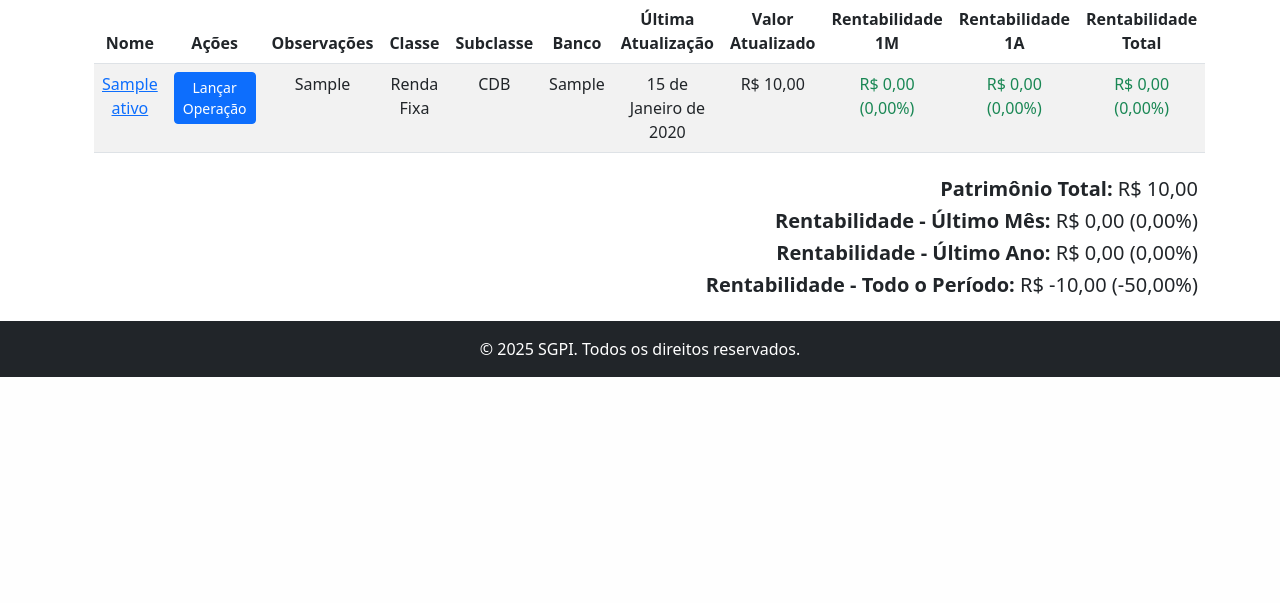
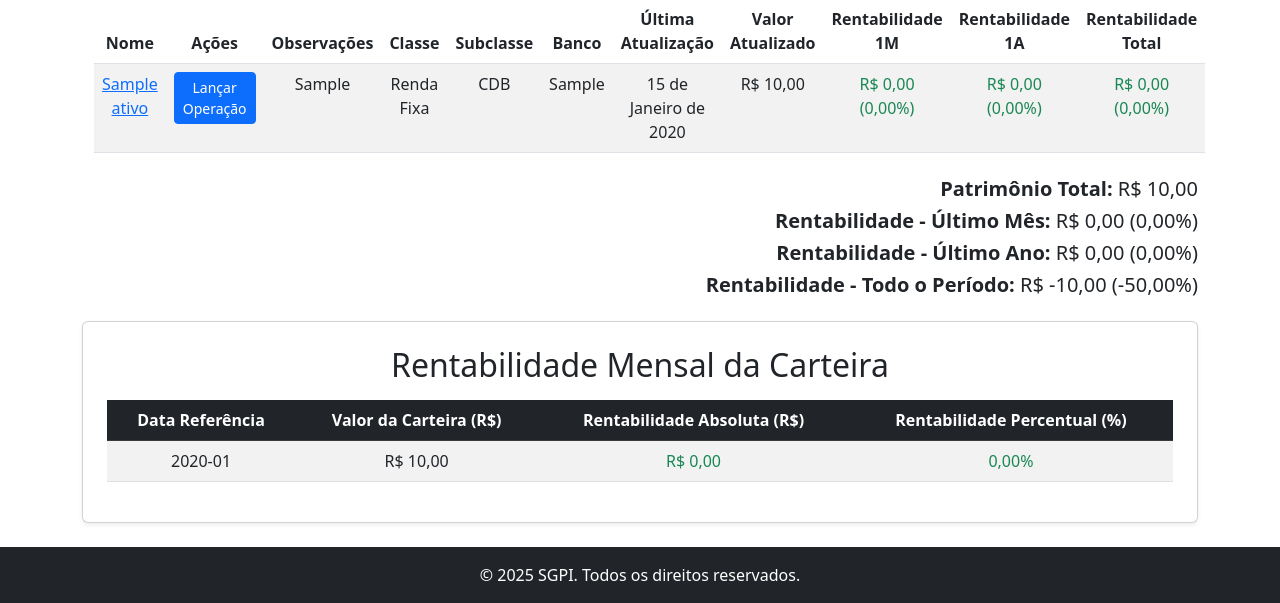
Before and after one commit to lhscaldas/BD-de-Investimentos, a Django app: page / in a window 1280 px wide. Shown: the part 443-1046 px from the top of the page. Before the commit the page ends 820 px from the top, so only its background shows below. Run offline with Django 5.2, Linux system fonts and the light colour scheme; a user stored in the database is signed in; tables that the repository leaves empty hold one stand-in row (values such as "Sample post").

Commit message:
cálculo da rentabilidade historica da carteira

```diff
--- a/desenvolvimento/investimentos/templates/resumo.html
+++ b/desenvolvimento/investimentos/templates/resumo.html
@@ -96,6 +96,41 @@
                 R$ {{ rentabilidade_abs_total|floatformat:2 }} ({{ rentabilidade_perc_total|floatformat:2 }}%)</h5>
         </div>
 
+        <div class="card p-4 shadow-sm mt-4">
+            <h2 class="mb-3">Rentabilidade Mensal da Carteira</h2>
+            <div class="table-responsive">
+                <table class="table table-striped table-hover text-center">
+                    <thead class="table-dark">
+                        <tr>
+                            <th>Data Referência</th>
+                            <th>Valor da Carteira (R$)</th>
+                            <th>Rentabilidade Absoluta (R$)</th>
+                            <th>Rentabilidade Percentual (%)</th>
+                        </tr>
+                    </thead>
+                    <tbody>
+                        {% for rentabilidade in rentabilidade_mensal %}
+                            <tr>
+                                <td>{{ rentabilidade.mes }}</td>
+                                <td>R$ {{ rentabilidade.valor|floatformat:2 }}</td>
+                                <td class="{% if rentabilidade.rentabilidade_abs < 0 %}text-danger{% else %}text-success{% endif %}">
+                                    R$ {{ rentabilidade.rentabilidade_abs|floatformat:2 }}
+                                </td>
+                                <td class="{% if rentabilidade.rentabilidade_perc < 0 %}text-danger{% else %}text-success{% endif %}">
+                                    {{ rentabilidade.rentabilidade_perc|floatformat:2 }}%
+                                </td>
+                            </tr>
+                        {% empty %}
+                            <tr>
+                                <td colspan="4" class="text-muted">Nenhuma rentabilidade registrada.</td>
+                            </tr>
+                        {% endfor %}
+                    </tbody>
+                </table>
+            </div>
+        </div>
+
+
     {% else %}
         <p class="lead">Faça login para acessar suas informações.</p>
     {% endif %}
--- a/desenvolvimento/investimentos/views_resumo.py
+++ b/desenvolvimento/investimentos/views_resumo.py
@@ -9,6 +9,7 @@ import json
 import requests
 import numpy as np
 import yfinance as yf
+from dateutil.relativedelta import relativedelta
 
 def obter_cdi_historico(data_inicio, data_fim):
     url = f"https://api.bcb.gov.br/dados/serie/bcdata.sgs.12/dados?formato=json&dataInicial={data_inicio}&dataFinal={data_fim}"
@@ -80,6 +81,8 @@ class ResumoView(LoginRequiredMixin, ListView):
     def get_queryset(self):
         """Retorna os ativos do usuário e calcula sua rentabilidade."""
         ativos = Ativo.objects.filter(usuario=self.request.user)
+
+
 
         for ativo in ativos:
             self.calcular_valor_atualizado(ativo)
@@ -160,7 +163,7 @@ class ResumoView(LoginRequiredMixin, ListView):
         )
 
     def get_context_data(self, **kwargs):
-        """Adiciona informações de rentabilidade global da carteira ao contexto."""
+        """Adiciona informações de rentabilidade global e mensal da carteira ao contexto."""
         context = super().get_context_data(**kwargs)
         usuario_ativos = Ativo.objects.filter(usuario=self.request.user)
 
@@ -173,7 +176,11 @@ class ResumoView(LoginRequiredMixin, ListView):
         if not ativos.exists():
             return self.definir_contexto_vazio(context)
 
-        return self.calcular_rentabilidade_global(context, ativos)
+        context = self.calcular_rentabilidade_global(context, ativos)
+        context["rentabilidade_mensal"] = self.calcular_rentabilidade_mensal(ativos)  # Adiciona a série histórica
+
+        return context
+
 
     def definir_contexto_vazio(self, context):
         """Define valores padrão para quando não há ativos."""
@@ -272,6 +279,49 @@ class ResumoView(LoginRequiredMixin, ListView):
         })
 
         return context
+
+    def calcular_rentabilidade_mensal(self, ativos):
+        """Calcula a rentabilidade mês a mês da carteira inteira."""
+
+        if not ativos.exists():
+            return []  # Retorna lista vazia se não houver ativos
+
+        # Determina o período de cálculo
+        data_inicio = min(ativo.data_aquisicao for ativo in ativos if ativo.data_aquisicao)
+        data_fim = max(ativo.ultima_atualizacao for ativo in ativos if ativo.ultima_atualizacao)
+
+        # Garante que temos pelo menos um mês no intervalo
+        if data_fim < data_inicio:
+            return []
+
+        rentabilidade_mensal = []
+        valor_anterior = None
+
+        # Gera as datas de referência mês a mês
+        data_atual = data_inicio.replace(day=1)  # Sempre começa no primeiro dia do mês
+        while data_atual <= data_fim:
+            valor_atual = sum(self.get_valor_ajustado(ativo, data_atual) for ativo in ativos)
+
+            # Se não há atualização no mês, mantém o valor do mês anterior
+            if valor_atual is None and valor_anterior is not None:
+                valor_atual = valor_anterior
+
+            rentabilidade_abs = (valor_atual - valor_anterior) if valor_anterior else 0
+            rentabilidade_perc = (rentabilidade_abs / valor_anterior * 100) if valor_anterior else 0
+
+            rentabilidade_mensal.append({
+                "mes": data_atual.strftime("%Y-%m"),
+                "valor": valor_atual,
+                "rentabilidade_abs": rentabilidade_abs,
+                "rentabilidade_perc": rentabilidade_perc,
+            })
+
+            # Atualiza o valor do mês anterior para a próxima iteração
+            valor_anterior = valor_atual
+            data_atual += relativedelta(months=1)  # Avança para o próximo mês
+
+        return rentabilidade_mensal
+
 
 
 class ResumoAtivoView(DetailView):
```
